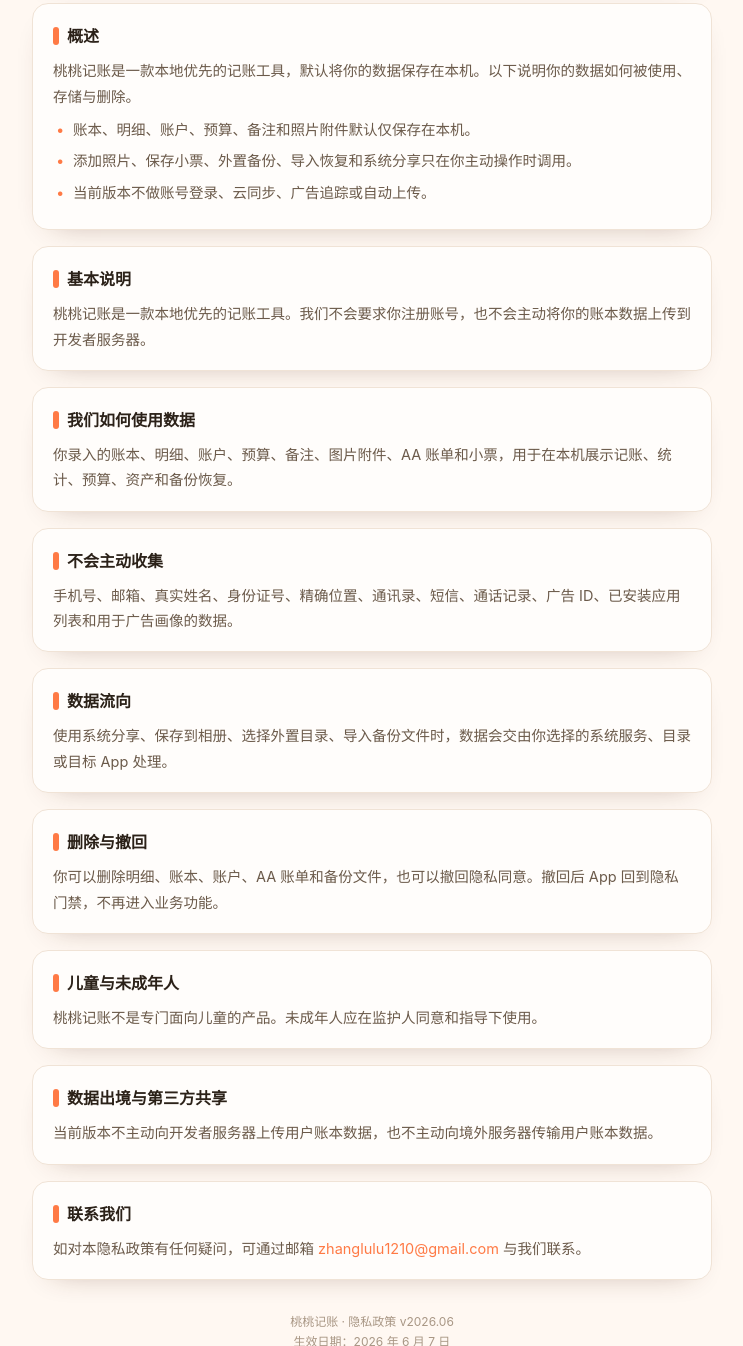
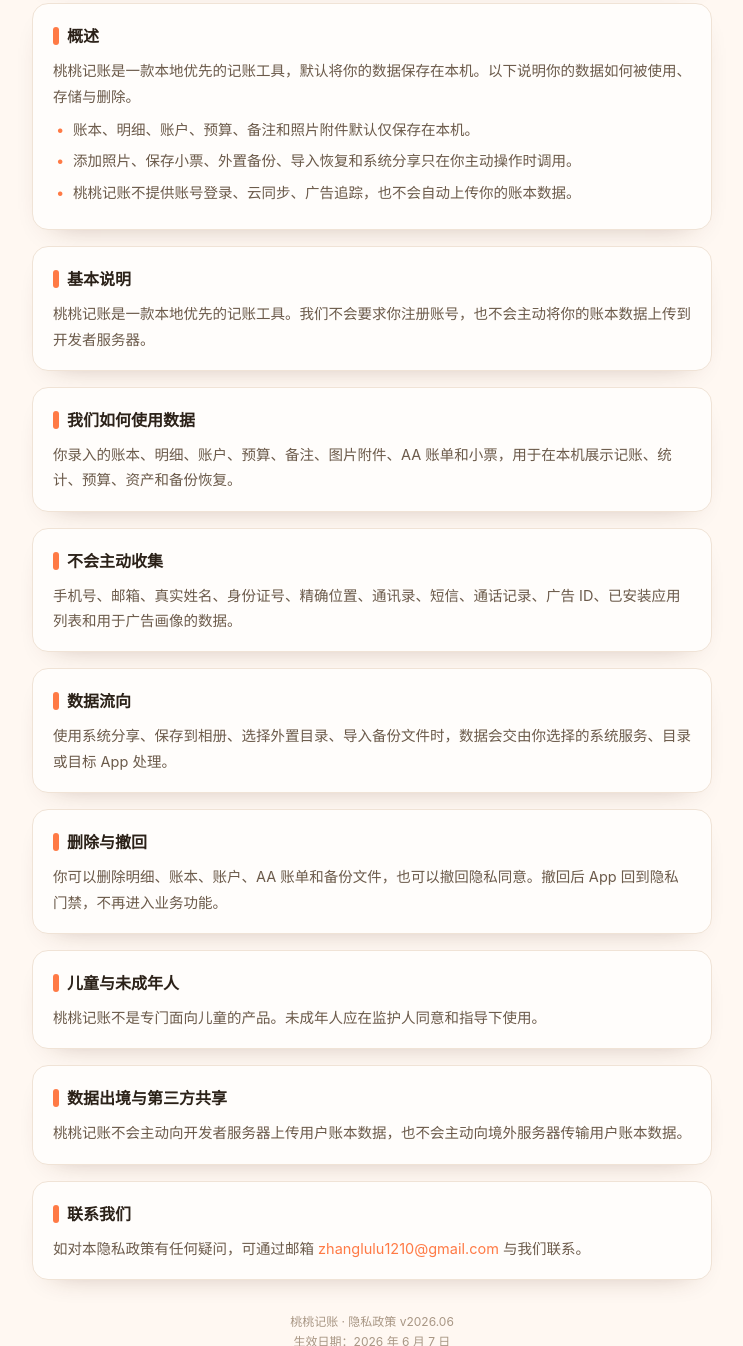
Before and after one commit to changer0/taotao-privacy, a plain HTML site: page index.html in a window 1280 px wide. Shown: the part 347-1693 px from the top of the page, without its empty margins (268-1011 px from the left). Drawn offline with Linux system fonts and the light colour scheme.

Commit message:
docs: update privacy policy copy

```diff
--- a/index.html
+++ b/index.html
@@ -99,7 +99,7 @@
       <ul class="bullets">
         <li>账本、明细、账户、预算、备注和照片附件默认仅保存在本机。</li>
         <li>添加照片、保存小票、外置备份、导入恢复和系统分享只在你主动操作时调用。</li>
-        <li>当前版本不做账号登录、云同步、广告追踪或自动上传。</li>
+        <li>桃桃记账不提供账号登录、云同步、广告追踪，也不会自动上传你的账本数据。</li>
       </ul>
     </section>
 
@@ -135,7 +135,7 @@
 
     <section>
       <h2>数据出境与第三方共享</h2>
-      <p>当前版本不主动向开发者服务器上传用户账本数据，也不主动向境外服务器传输用户账本数据。</p>
+      <p>桃桃记账不会主动向开发者服务器上传用户账本数据，也不会主动向境外服务器传输用户账本数据。</p>
     </section>
 
     <section>
```
